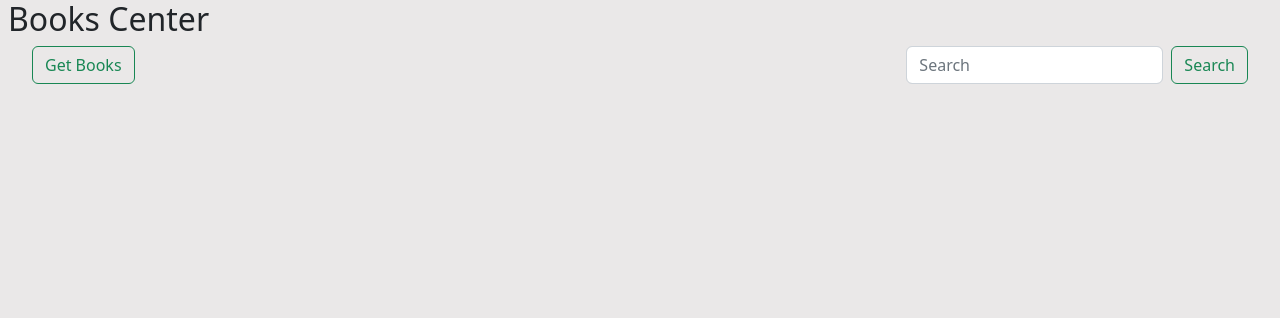
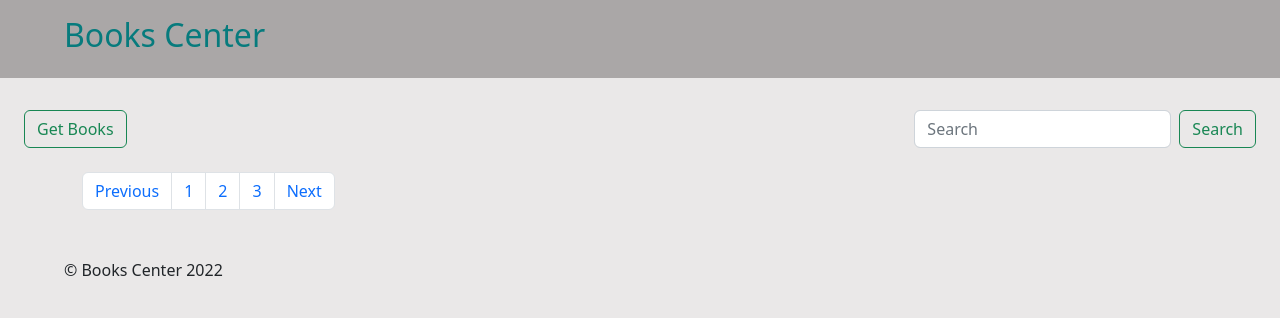
Before and after one commit to briangor/web-scraper, a website: page client/index.html in a window 1280 px wide. Drawn offline with nearby package versions, Linux system fonts and the light colour scheme; no server answers.

Commit message:
add pagination template

```diff
--- a/client/assets/scss/_colors.scss
+++ b/client/assets/scss/_colors.scss
@@ -1 +1,3 @@
 $bg: rgb(234, 232, 232);
+$nav: rgb(170, 167, 167);
+$nav-title: rgb(7, 123, 125);
--- a/client/assets/scss/style.scss
+++ b/client/assets/scss/style.scss
@@ -2,13 +2,21 @@
 
 body {
     background-color: $bg;
+    margin: 0;
+    padding: 0;
+}
 
+.navbar {
+    background-color: $nav;
+    width: 100%;
+    padding: 1em 4em;
+    margin: 0 0 2em 0;
     h4 {
         font-size: 2em;
+        color: $nav-title;
+    }
 }
 
-
-}
 
 .card {
     border: 1px solid gray;
@@ -19,3 +27,8 @@ img {
         object-fit: cover;
     }
 }
+
+footer {
+    padding: 2em 4em;
+
+}
--- a/client/index.html
+++ b/client/index.html
@@ -14,8 +14,10 @@
 </head>
 
 <body>
-    <div class="home px-2">
-        <h4>Books Center</h4>
+    <div class="home">
+        <nav class="navbar">
+            <h4>Books Center</h4>
+        </nav>
         <div class="d-md-flex justify-content-between px-md-4">
             <button class="getdata btn btn-outline-success">Get Books</button>
             <div class="d-flex">
@@ -46,9 +48,21 @@
                   </div> -->
 
             </div>
+            <nav aria-label="Page navigation " class="mt-4">
+                <ul class="pagination">
+                  <li class="page-item"><a class="page-link" href="#">Previous</a></li>
+                  <li class="page-item"><a class="page-link" href="#">1</a></li>
+                  <li class="page-item"><a class="page-link" href="#">2</a></li>
+                  <li class="page-item"><a class="page-link" href="#">3</a></li>
+                  <li class="page-item"><a class="page-link" href="#">Next</a></li>
+                </ul>
+              </nav>
         </div>
 
     </div>
+    <footer>
+        © Books Center 2022
+    </footer>
 
     <!-- JavaScript Bundle with Popper -->
     <script src="https://cdn.jsdelivr.net/npm/bootstrap@5.2.0/dist/js/bootstrap.bundle.min.js"
```
Also changed, not shown: client/assets/css/style.css, 1 other file. Lines whose indentation alone changed are shown as unchanged.
